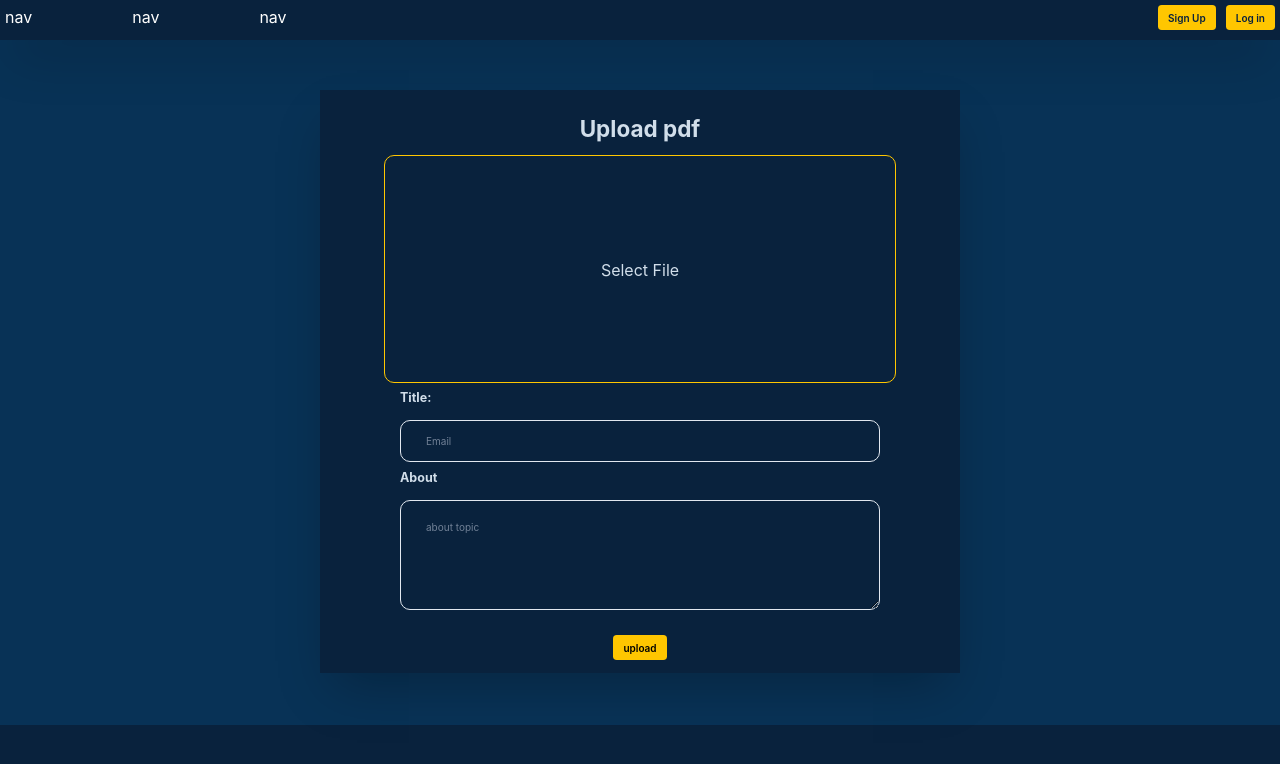
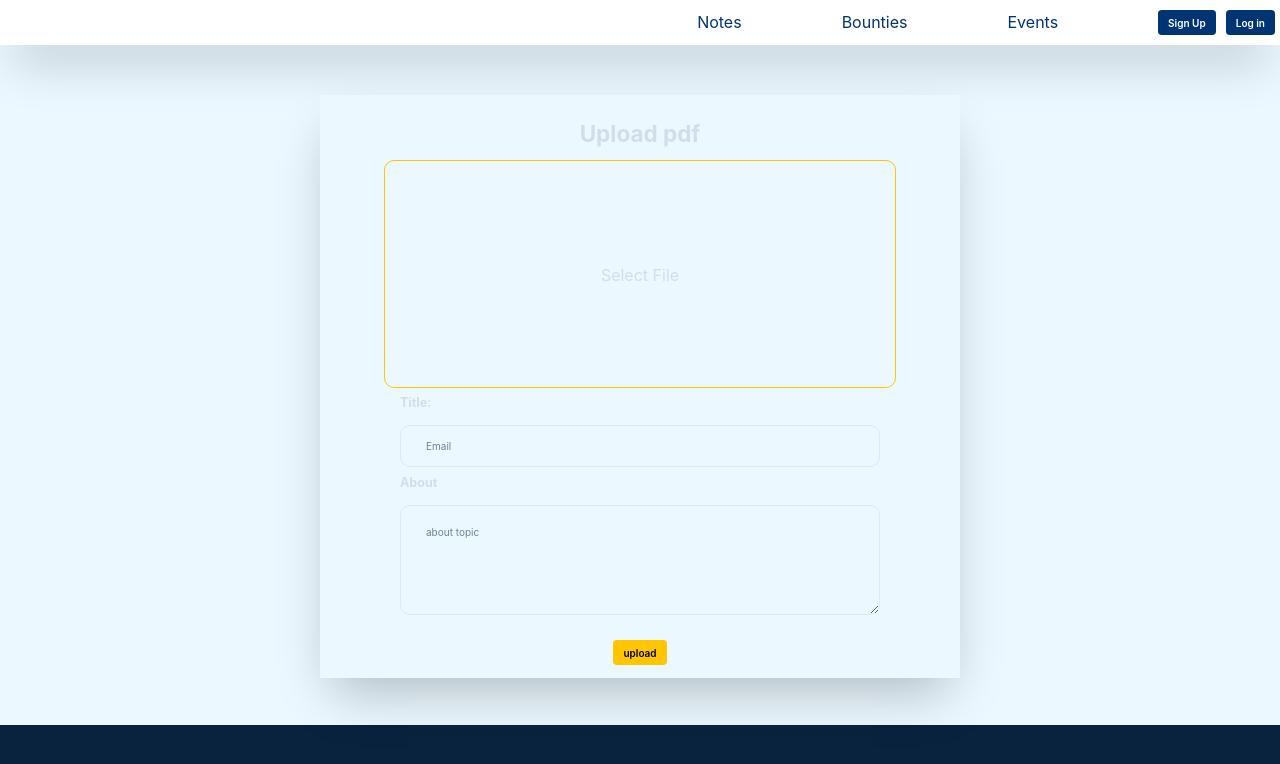
Before and after one commit to ArunBohra12/college-collab, a React (Vite) app in the folder client/: page / in a window 1280 px wide. Shown: the top 764 px of the page. Built offline with nearby package versions, Linux system fonts and the light colour scheme.

Commit message:
aise hi push kiya

```diff
--- a/client/src/app.css
+++ b/client/src/app.css
@@ -26,6 +26,7 @@ html body {
   min-height: 100vh;
 }
 .app{
-  background-color: #083256;
+  /* background-color: #083256; */
+  background-color: #EBF8FF;
   min-height: 73rem;
 }
--- a/client/src/components/navbar/navbar.tsx
+++ b/client/src/components/navbar/navbar.tsx
@@ -2,19 +2,19 @@ import { Box, Button, ButtonGroup, Flex, Spacer } from '@chakra-ui/react';
 
 function Navbar(): JSX.Element {
   return (
-    <Box bg=' #09223d' mt={-2} pt={2} pb={4} color='white' boxShadow='2xl'>
-      <Flex minWidth='max-content' mt={2} ml={2} mr={2}>
+    <Box bg='white' mt={-2} pt={4} pb={4} color='#003472' boxShadow='2xl'>
+      <Spacer />
+      <Flex minWidth='max-content' justifyContent='flex-end' mt={2} ml={2} mr={2} gap='10rem'>
         <Flex gap='10rem'>
-          <h3>nav</h3>
-          <h3>nav</h3>
-          <h3>nav</h3>
+          <h3>Notes</h3>
+          <h3>Bounties</h3>
+          <h3>Events</h3>
         </Flex>
-        <Spacer />
         <ButtonGroup gap='2'>
-          <Button colorScheme='blue' bg='#ffc600' color='#09223d'>
+          <Button colorScheme='blue' bg='#003472' color='white'>
             Sign Up
           </Button>
-          <Button colorScheme='blue' bg='#ffc600' color='#09223d'>
+          <Button colorScheme='blue' bg='#003472' color='white'>
             Log in
           </Button>
         </ButtonGroup>
--- a/client/src/components/notes/notes.tsx
+++ b/client/src/components/notes/notes.tsx
@@ -1,10 +1,11 @@
 import { Box, Button, Heading, Input, Textarea } from '@chakra-ui/react';
-import React from 'react';
+import React, { useState } from 'react';
 // import './notes.css';
 
 function Notes() {
+  const [input, setInput] = useState([]);
   return (
-    <Box bg=' #09223d' ml='25%' mr='25%' pt={5} pb={5} mt={20} boxShadow='2xl'>
+    <Box bg=' #EBF8FF' ml='25%' mr='25%' pt={5} pb={5} mt={20} boxShadow='2xl'>
       <Heading as='h2' size='xl' justifyContent='center' display='flex' mb={5} mt={5}>
         Upload pdf
       </Heading>
@@ -19,7 +20,16 @@ function Notes() {
           border='1px'
           borderColor='#ffc600'
           pb={40}>
-          <Input type='file' className='file-input' opacity='0' pt={40} display='flex' justifyContent='center' />
+          <Input
+            type='file'
+            className='file-input'
+            opacity='0'
+            pt={40}
+            display='flex'
+            justifyContent='center'
+            value={input}
+            onChange={(e) => setInput(e.target.value)}
+          />
           Select File
         </Box>
         <Box mt={2} gap='5' justifyContent='center' display='grid'>
```
Also changed, not shown: client/src/components/bounties/bounties.tsx (+7 -2 lines), client/src/components/bounty/bounty.tsx (+4 -4 lines), client/src/components/login/login.tsx (+13 -1 lines).
